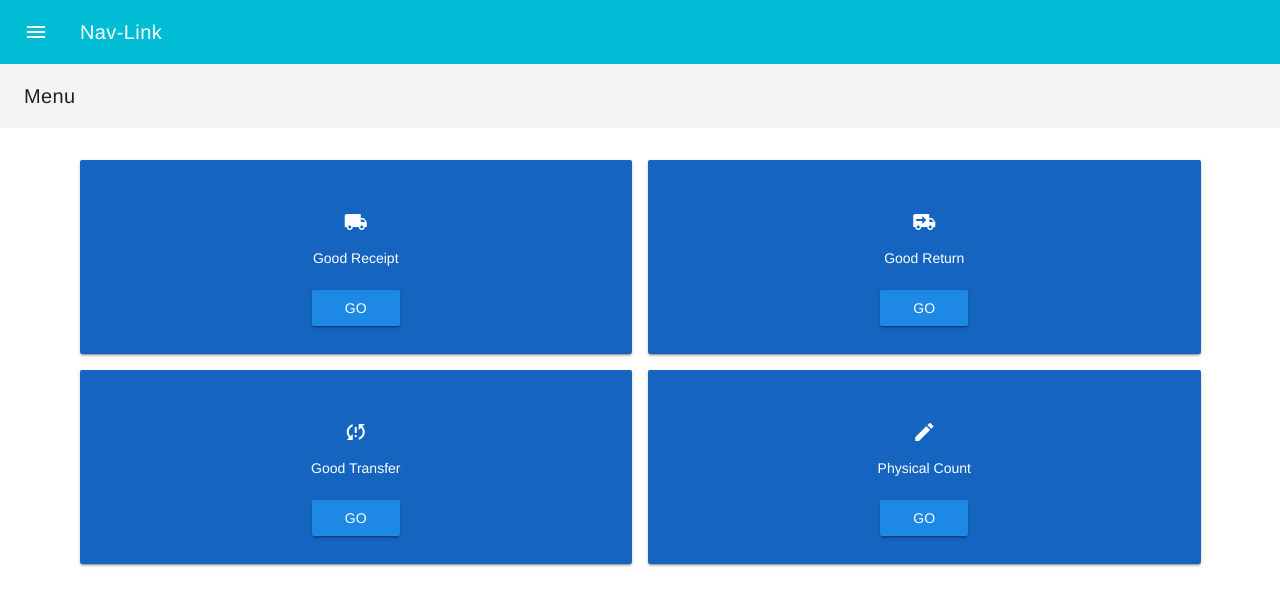
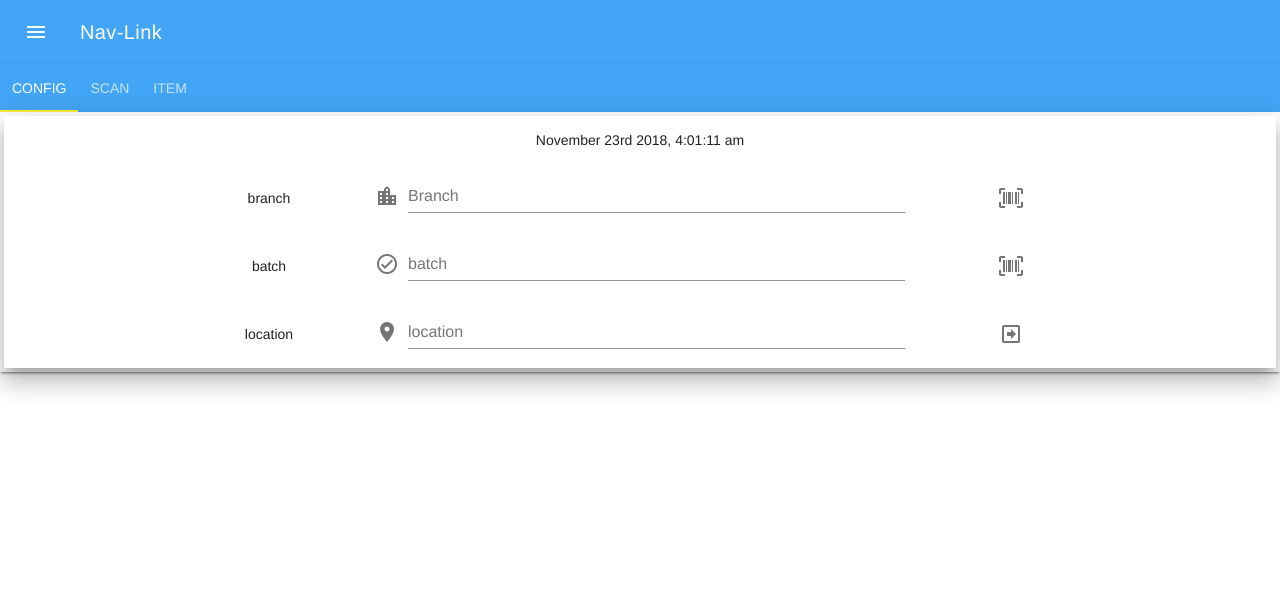
Before and after one commit to A-nupha/vue-barcode, a Vue app: page /#/about in a window 1280 px wide. Both pictures are taken after a click on the button "LOGIN". Shown: the top 606 px of the page. Built offline with nearby package versions, Linux system fonts and the light colour scheme.

Commit message:
add moment time zone

```diff
--- a/package.json
+++ b/package.json
@@ -10,10 +10,12 @@
   "dependencies": {
     "@babel/polyfill": "^7.0.0-rc.1",
     "isomorphic-fetch": "^2.2.1",
+    "moment-timezone": "^0.5.23",
     "quagga": "^0.12.1",
     "register-service-worker": "^1.0.0",
     "sweetalert": "^2.1.2",
     "vue": "^2.5.17",
+    "vue-moment": "^4.0.0",
     "vue-quaggajs": "^1.0.6",
     "vue-router": "^3.0.1",
     "vuetify": "^1.3.0",
--- a/src/App.vue
+++ b/src/App.vue
@@ -1,7 +1,7 @@
 <template>
   <div id="app" dark>
        <v-toolbar
-      color="cyan"
+      color="blue lighten-1"
       dark
       tabs
     >
@@ -74,7 +74,7 @@ export default {
   watch: {
     login() {
       if (this.login) {
-        this.z = 'Menu'
+        this.z = 'tab'
       }
     },
   },
--- a/src/main.js
+++ b/src/main.js
@@ -5,11 +5,15 @@ import App from './App.vue';
 import router from './router';
 import './registerServiceWorker';
 import store from './store/index';
+import VueMoment from 'vue-moment'
+// import moment from 'moment-timezone'
 
 
 Vue.config.productionTip = false;
 
 new Vue({
+  // moment,
+  VueMoment,
   router,
   store,
   render: h => h(App),
--- a/src/views/About.vue
+++ b/src/views/About.vue
@@ -1,25 +1,54 @@
 <template>
   <div class="about">
     <v-flex ma-1 color="primary">
+      <v-card class="elevation-15">
+        <v-flex>
+          <v-layout><v-flex ma-3> <span>{{ moment().format('MMMM Do YYYY, h:mm:ss a') }}</span></v-flex>
+            </v-layout>
+          <v-layout align-center justify-center>
+            <v-flex xs2>branch</v-flex>
+            <v-flex xs5>
+              <v-text-field prepend-icon="mdi-city" name="Branch" label="Branch"></v-text-field>
+            </v-flex>
+            <v-flex xs2>
 
-          <h1>This is an about page</h1>
-          <v-card>
-            <v-flex>
-              <v-layout align-center justify-center>
-             <v-flex  class="grey lighten-4">branch</v-flex>
-               <v-text-field prepend-icon="mdi-check-circle-outline" name="Branch" label="Branch"></v-text-field>
-             </v-layout>
-               <v-layout  align-center justify-center>
-                 <v-flex  class="grey lighten-4">batch</v-flex>
-                    <v-text-field prepend-icon="mdi-check-circle-outline" name="batch" label="batch"></v-text-field>
-               </v-layout>
-                <v-layout  align-center justify-center>
-                 <v-flex  class="grey lighten-4">location</v-flex>
-                    <v-text-field prepend-icon="mdi-check-circle-outline" name="location" label="location"></v-text-field>
-               </v-layout>
-          </v-flex>
-          </v-card>
+              <v-icon @click="">mdi-barcode-scan</v-icon>
 
+            </v-flex>
+          </v-layout>
+          <v-layout align-center justify-center>
+            <v-flex xs2>batch</v-flex>
+            <v-flex xs5>
+              <v-text-field prepend-icon="mdi-check-circle-outline" name="batch" label="batch"></v-text-field>
+            </v-flex>
+            <v-flex xs2>
+              <v-icon>mdi-barcode-scan</v-icon>
+            </v-flex>
+          </v-layout>
+          <v-layout align-center justify-center>
+            <v-flex xs2>location</v-flex>
+            <v-flex xs5>
+              <v-text-field prepend-icon="mdi-map-marker" name="location" label="location"></v-text-field>
+            </v-flex>
+             <v-flex xs2>
+                   <v-icon>mdi-arrow-right-bold-box-outline</v-icon>
+                   </v-flex>
+          </v-layout>
+        </v-flex>
+      </v-card>
     </v-flex>
   </div>
 </template>
+
+<script>
+import moment from 'moment'
+
+export default {
+  name: 'abount',
+  methods: {
+    moment() {
+      return moment();
+    },
+  },
+}
+</script>
--- a/src/views/Home.vue
+++ b/src/views/Home.vue
@@ -26,7 +26,7 @@ export default {
   data() {
     return {
       model: 'tab-2',
-      // text: 'Lorem ipsum dolor sit amet, consectetur adipiscing elit, sed do eiusmod tempor incididunt ut labore et dolore magna aliqua. Ut enim ad minim veniam, quis nostrud exercitation ullamco laboris nisi ut aliquip ex ea commodo consequat.',
+      text: 'Lorem ipsum dolor sit amet, consectetur adipiscing elit, sed do eiusmod tempor incididunt ut labore et dolore magna aliqua. Ut enim ad minim veniam, quis nostrud exercitation ullamco laboris nisi ut aliquip ex ea commodo consequat.',
       decoder: {
         readers: ['ean_reader', 'ean_8_reader', 'code_39_reader', 'code_39_vin_reader', 'codabar_reader', 'upc_reader', 'upc_e_reader', 'i2of5_reader', '2of5_reader', 'code_93_reader'],
       },
@@ -46,6 +46,8 @@ export default {
   methods: {
 
     logIt(data) {
+
+
       console.log('detectedbarcode', data.codeResult.code)
       // alert(data.codeResult.code)
       this.databarcode = data.codeResult.code
--- a/src/views/menu.vue
+++ b/src/views/menu.vue
@@ -1,17 +1,17 @@
 <template>
   <div>
-    <v-layout row>
+    <!-- <v-layout row>
       <v-flex xs12 >
-        <!-- <v-card> -->
+
           <v-toolbar flat>
             <v-toolbar-title>Menu</v-toolbar-title>
             <v-spacer></v-spacer>
           </v-toolbar>
-          <!-- <v-subheader>May</v-subheader> -->
+
           <v-container >
             <v-layout wrap>
               <v-flex  xs6 pa-2>
-                <v-card dark color="#1565C0" class="text-xs-center" style="padding-top:50px;padding-bottom:20px;">
+                <v-card class="elevation-22" dark color="#1565C0"  style="padding-top:50px;padding-bottom:20px;">
                   <v-icon >mdi-truck</v-icon>
                   <v-card-text>Good Receipt</v-card-text>
                   <v-card-actions class="text-xs-center">
@@ -24,7 +24,7 @@
                 </v-card>
               </v-flex>
                <v-flex  xs6 pa-2>
-                <v-card dark color="#1565C0" class="text-xs-center" style="padding-top:50px;padding-bottom:20px;">
+                <v-card dark color="#1565C0" class="elevation-22" style="padding-top:50px;padding-bottom:20px;">
                   <v-icon >mdi-truck-delivery</v-icon>
                   <v-card-text>Good Return</v-card-text>
                    <v-card-actions class="text-xs-center">
@@ -39,7 +39,7 @@
             </v-layout>
              <v-layout wrap>
               <v-flex  xs6 pa-2>
-                <v-card dark color="#1565C0" class="text-xs-center" style="padding-top:50px;padding-bottom:20px;">
+                <v-card dark color="#1565C0" class="elevation-22" style="padding-top:50px;padding-bottom:20px;">
                   <v-icon >mdi-sync-alert</v-icon>
                   <v-card-text>Good Transfer</v-card-text>
                   <v-card-actions class="text-xs-center">
@@ -52,7 +52,7 @@
                 </v-card>
               </v-flex>
                <v-flex  xs6 pa-2>
-                <v-card dark color="#1565C0" class="text-xs-center" style="padding-top:50px;padding-bottom:20px;">
+                <v-card dark color="#1565C0" class="elevation-22" style="padding-top:50px;padding-bottom:20px;">
                   <v-icon >mdi-pencil</v-icon>
                   <v-card-text>Physical Count</v-card-text>
                   <v-card-actions class="text-xs-center">
@@ -69,7 +69,83 @@
           </v-container>
 
       </v-flex>
-    </v-layout>
+    </v-layout> -->
+      <v-content>
+            <v-container>
+                <v-layout align-center justify-center>
+                    <v-flex class="grey lighten-4">
+                        <v-container>
+                            <v-card flat class="elevation-20">
+                                <v-card-title primary-title>
+                                    <h4>Login</h4>
+                                </v-card-title>
+                                <v-form>
+
+            <v-layout wrap>
+              <v-flex  xs6 pa-2>
+                <v-card class="elevation-22" dark color="#1565C0"  style="padding-top:50px;padding-bottom:20px;">
+                  <v-icon >mdi-truck</v-icon>
+                  <v-card-text>Good Receipt</v-card-text>
+                  <v-card-actions class="text-xs-center">
+                       <v-layout row>
+                           <v-flex xs-4 class="text-xs-center">
+                                <v-btn  color="blue darken-1" @click="click='scan'">Go</v-btn>
+                           </v-flex>
+                       </v-layout>
+                    </v-card-actions>
+                </v-card>
+              </v-flex>
+               <v-flex  xs6 pa-2>
+                <v-card dark color="#1565C0" class="elevation-22" style="padding-top:50px;padding-bottom:20px;">
+                  <v-icon >mdi-truck-delivery</v-icon>
+                  <v-card-text>Good Return</v-card-text>
+                   <v-card-actions class="text-xs-center">
+                       <v-layout row>
+                           <v-flex xs-4 class="text-xs-center">
+                                <v-btn  color="blue darken-1" @click="click='scan'">Go</v-btn>
+                           </v-flex>
+                       </v-layout>
+                    </v-card-actions>
+                </v-card>
+              </v-flex>
+            </v-layout>
+             <v-layout wrap>
+              <v-flex  xs6 pa-2>
+                <v-card dark color="#1565C0" class="elevation-22" style="padding-top:50px;padding-bottom:20px;">
+                  <v-icon >mdi-sync-alert</v-icon>
+                  <v-card-text>Good Transfer</v-card-text>
+                  <v-card-actions class="text-xs-center">
+                       <v-layout row>
+                           <v-flex xs-4 class="text-xs-center">
+                                <v-btn  color="blue darken-1" @click="click='scan'">Go</v-btn>
+                           </v-flex>
+                       </v-layout>
+                    </v-card-actions>
+                </v-card>
+              </v-flex>
+               <v-flex  xs6 pa-2>
+                <v-card dark color="#1565C0" class="elevation-22" style="padding-top:50px;padding-bottom:20px;">
+                  <v-icon >mdi-pencil</v-icon>
+                  <v-card-text>Physical Count</v-card-text>
+                  <v-card-actions class="text-xs-center">
+                       <v-layout row>
+                           <v-flex xs-4 class="text-xs-center">
+                                <v-btn  color="blue darken-1" @click="click='scan'">GO</v-btn>
+                           </v-flex>
+                       </v-layout>
+                    </v-card-actions>
+                </v-card>
+              </v-flex>
+
+            </v-layout>
+
+                                </v-form>
+                            </v-card>
+                        </v-container>
+                    </v-flex>
+                </v-layout>
+            </v-container>
+        </v-content>
   </div>
 </template>
 
--- a/src/views/tab.vue
+++ b/src/views/tab.vue
@@ -1,27 +1,27 @@
 <template>
 <div>
-
+    <v-card >
     <v-layout md12>
       <v-flex xs12>
         <v-tabs
-        color="cyan"
+        color="blue lighten-1"
         dark
         slider-color="yellow"
           v-model="active">
           <v-tab :key="'About'"  >
-            About
+            CONFIG
           </v-tab>
            <v-tab-item :key="'About'">
             <About/>
           </v-tab-item>
           <v-tab :key="'HOME'" >
-            HOME
+            SCAN
           </v-tab>
              <v-tab-item :key="'HOME'">
             <HOME/>
           </v-tab-item>
           <v-tab :key="'Syn'">
-            Syn
+            ITEM
           </v-tab>
             <v-tab-item :key="'Syn'">
             <Syn/>
@@ -29,6 +29,7 @@
         </v-tabs>
       </v-flex >
     </v-layout>
+    </v-card>
   </div>
 </template>
 <script>
```
Also changed, not shown: src/views/Login.vue (+7 -4 lines), 1 other file (tests, documents, lock files or other folders).
